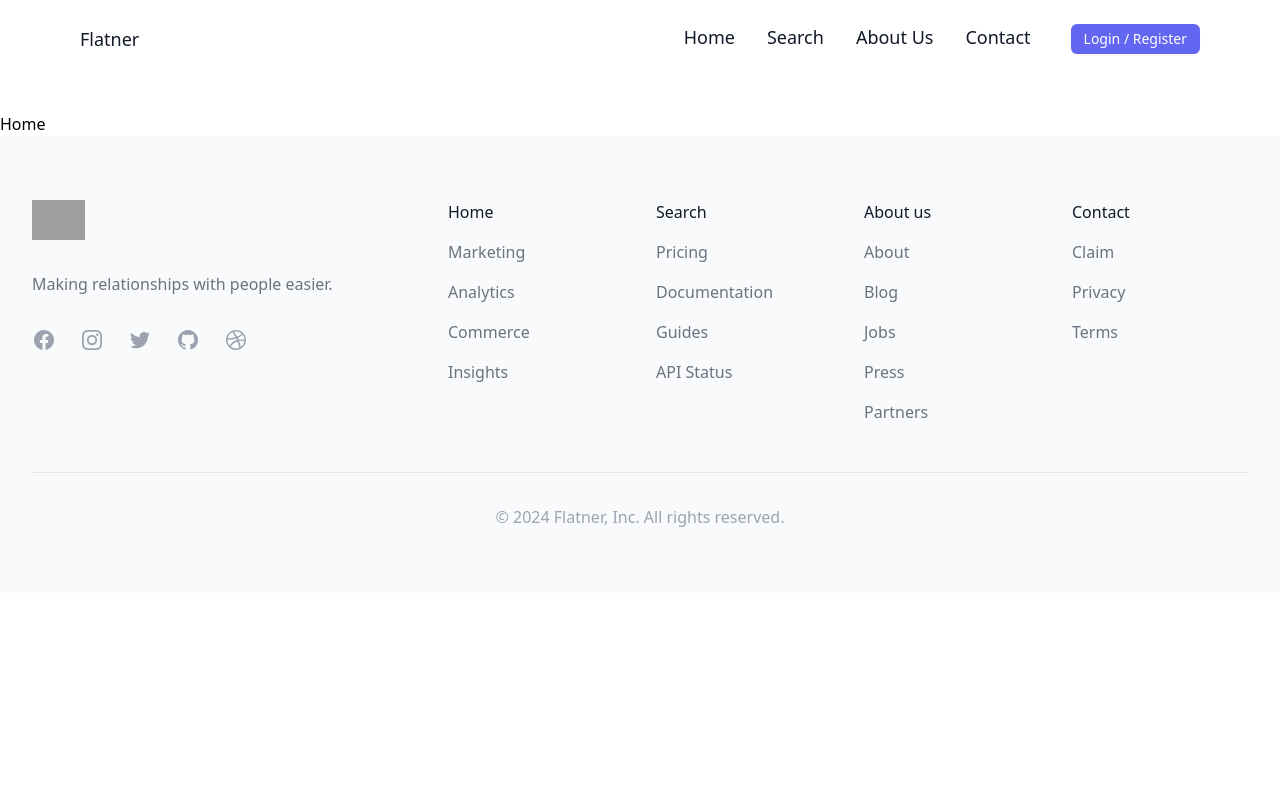
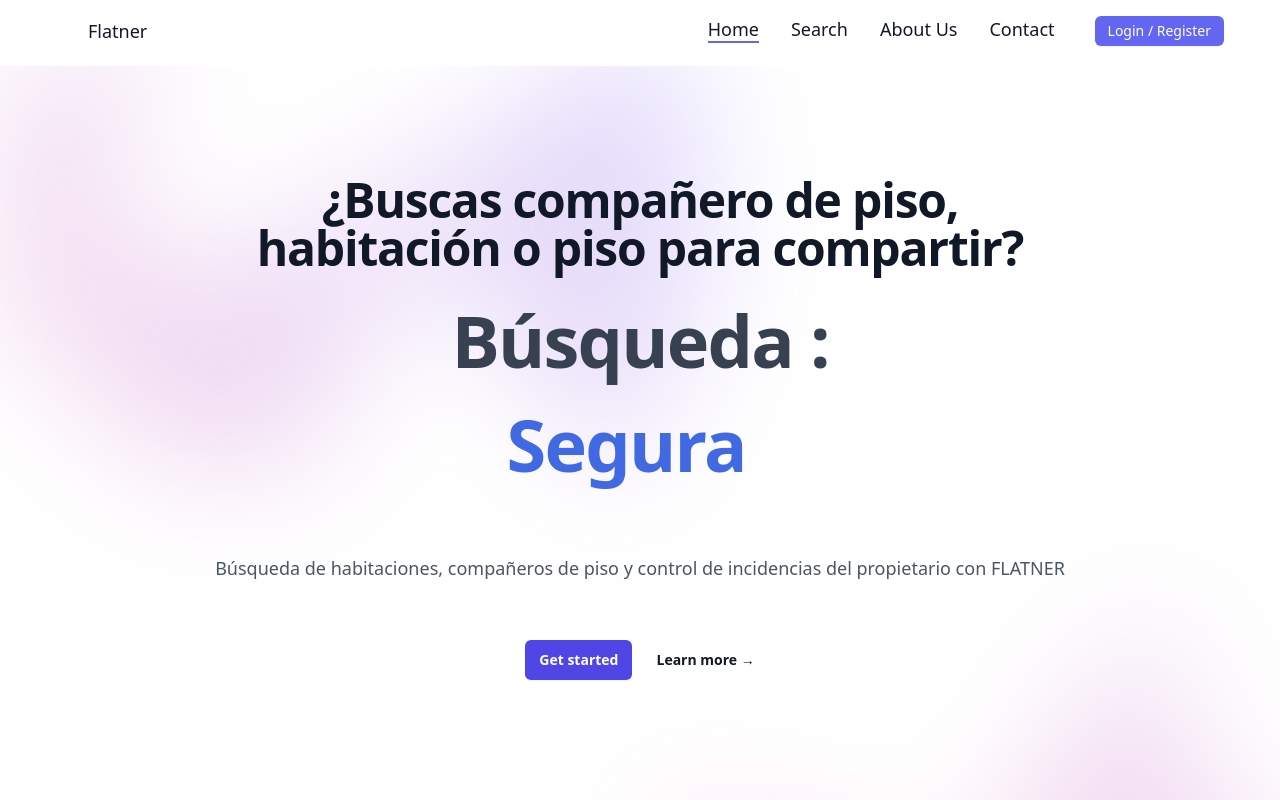
Before and after one commit to LuisenLou/MyFlatner, a React (Create React App) app: page / in a window 1280 px wide. Shown: the top 800 px of the page. Built offline with nearby package versions, Linux system fonts and the light colour scheme; grey boxes are pictures that could not be loaded.

Commit message:
added homeHeader wz tailwind

```diff
--- /dev/null
+++ b/src/components/home/Header.js
@@ -0,0 +1,48 @@
+import { Typewriter } from 'react-simple-typewriter'
+
+
+function Header(){
+
+    return(
+      <div class="relative isolate px-6 pt-14 lg:px-8">
+        <div class="absolute inset-x-0 -top-20 -z-10 transform-gpu overflow-hidden blur-3xl sm:-top-80" aria-hidden="true">
+          <div class="relative left-[calc(50%-11rem)] aspect-[1155/678] w-[36.125rem] -translate-x-1/2 rotate-[30deg] bg-gradient-to-tr from-[#ff80b5] to-[#9089fc] opacity-30 sm:left-[calc(50%-30rem)] sm:w-[72.1875rem]" style={{clipPath: "polygon(74.1% 44.1%, 100% 61.6%, 97.5% 26.9%, 85.5% 0.1%, 80.7% 2%, 72.5% 32.5%, 60.2% 62.4%, 52.4% 68.1%, 47.5% 58.3%, 45.2% 34.5%, 27.5% 76.7%, 0.1% 64.9%, 17.9% 100%, 27.6% 76.8%, 76.1% 97.7%, 74.1% 44.1%)" }}>
+          </div>
+        </div>
+        <div class="mx-auto max-w-4xl items-center sm:py-10 lg:py-2 px-5">
+          <div class="hidden sm:mb-8 sm:flex sm:justify-center">
+            <h2 class="text-4xl font-bold text-center tracking-tight text-gray-900 sm:text-5xl">
+               ¿Buscas compañero de piso, habitación o piso para compartir?</h2>
+          </div>
+          <div class="text-center pb-40">
+            <h1 class="text-4xl font-bold tracking-tight text-gray-700 pb-10 sm:text-7xl"> Búsqueda :
+              <div class="mb-8"></div>
+              <div style={{color:'royalblue', fontWeight:'bold'}}>
+                <Typewriter
+                  words={['Rápida', 'Fácil', 'Segura', ' Flatner']}
+                  loop={0}
+                  cursor
+                  cursorStyle='_'
+                  cursorColor='black'
+                  typeSpeed={40}
+                  deleteSpeed={40}
+                  delaySpeed={1500}
+                />
+              </div>
+            </h1>
+            <p class="mt-8 text-lg leading-8 text-gray-600"> Búsqueda de habitaciones, compañeros de piso y control de incidencias del propietario con FLATNER</p>
+            <div class="mt-14 flex items-center justify-center gap-x-6">
+              <a href="#" class="rounded-md bg-indigo-600 px-3.5 py-2.5 text-sm font-semibold text-white shadow-sm hover:bg-indigo-500 focus-visible:outline focus-visible:outline-2 focus-visible:outline-offset-2 focus-visible:outline-indigo-600">Get started</a>
+              <a href="#" class="text-sm font-semibold leading-6 text-gray-900">Learn more <span aria-hidden="true">→</span></a>
+            </div>
+          </div>
+        </div>
+        <div class="absolute inset-x-0 top-[calc(100%-13rem)] -z-10 transform-gpu overflow-hidden blur-3xl sm:top-[calc(100%-30rem)]" aria-hidden="true">
+          <div class="relative left-[calc(50%+3rem)] aspect-[1155/678] w-[36.125rem] -translate-x-1/2 bg-gradient-to-tr from-[#ff80b5] to-[#9089fc] opacity-30 sm:left-[calc(50%+36rem)] sm:w-[72.1875rem]" style={{clipPath: "polygon(74.1% 44.1%, 100% 61.6%, 97.5% 26.9%, 85.5% 0.1%, 80.7% 2%, 72.5% 32.5%, 60.2% 62.4%, 52.4% 68.1%, 47.5% 58.3%, 45.2% 34.5%, 27.5% 76.7%, 0.1% 64.9%, 17.9% 100%, 27.6% 76.8%, 76.1% 97.7%, 74.1% 44.1%)"}}>
+          </div>
+        </div>
+      </div>
+    )
+}
+
+export default Header;
--- a/src/components/navigation/Footer.js
+++ b/src/components/navigation/Footer.js
@@ -2,26 +2,20 @@ import { connect } from "react-redux";
 
 const navigation = {
     solutions: [
-      { name: 'Marketing', href: '#' },
-      { name: 'Analytics', href: '#' },
-      { name: 'Commerce', href: '#' },
+      { name: 'Job', href: '#' },
       { name: 'Insights', href: '#' },
     ],
     support: [
-      { name: 'Pricing', href: '#' },
-      { name: 'Documentation', href: '#' },
-      { name: 'Guides', href: '#' },
-      { name: 'API Status', href: '#' },
+      { name: 'Owner Guide', href: '#' },
+      { name: 'Tenant Guide', href: '#' },
+      { name: 'Map', href: '#' },
     ],
     company: [
-      { name: 'About', href: '#' },
-      { name: 'Blog', href: '#' },
-      { name: 'Jobs', href: '#' },
-      { name: 'Press', href: '#' },
+      { name: 'Information', href: '#' },
+      { name: 'Contact', href: '#' },
       { name: 'Partners', href: '#' },
     ],
     legal: [
-      { name: 'Claim', href: '#' },
       { name: 'Privacy', href: '#' },
       { name: 'Terms', href: '#' },
     ],
@@ -74,19 +68,6 @@ const navigation = {
           </svg>
         ),
       },
-      {
-        name: 'Dribbble',
-        href: '#',
-        icon: (props) => (
-          <svg fill="currentColor" viewBox="0 0 24 24" {...props}>
-            <path
-              fillRule="evenodd"
-              d="M12 2C6.48 2 2 6.48 2 12s4.48 10 10 10c5.51 0 10-4.48 10-10S17.51 2 12 2zm6.605 4.61a8.502 8.502 0 011.93 5.314c-.281-.054-3.101-.629-5.943-.271-.065-.141-.12-.293-.184-.445a25.416 25.416 0 00-.564-1.236c3.145-1.28 4.577-3.124 4.761-3.362zM12 3.475c2.17 0 4.154.813 5.662 2.148-.152.216-1.443 1.941-4.48 3.08-1.399-2.57-2.95-4.675-3.189-5A8.687 8.687 0 0112 3.475zm-3.633.803a53.896 53.896 0 013.167 4.935c-3.992 1.063-7.517 1.04-7.896 1.04a8.581 8.581 0 014.729-5.975zM3.453 12.01v-.26c.37.01 4.512.065 8.775-1.215.25.477.477.965.694 1.453-.109.033-.228.065-.336.098-4.404 1.42-6.747 5.303-6.942 5.629a8.522 8.522 0 01-2.19-5.705zM12 20.547a8.482 8.482 0 01-5.239-1.8c.152-.315 1.888-3.656 6.703-5.337.022-.01.033-.01.054-.022a35.318 35.318 0 011.823 6.475 8.4 8.4 0 01-3.341.684zm4.761-1.465c-.086-.52-.542-3.015-1.659-6.084 2.679-.423 5.022.271 5.314.369a8.468 8.468 0 01-3.655 5.715z"
-              clipRule="evenodd"
-            />
-          </svg>
-        ),
-      },
     ],
   }
 
@@ -120,7 +101,7 @@ function Footer(){
             <div className="mt-12 grid grid-cols-2 gap-8 xl:col-span-2 xl:mt-0">
               <div className="md:grid md:grid-cols-2 md:gap-8">
                 <div>
-                  <h3 className="text-base font-medium text-gray-900">Home</h3>
+                  <h3 className="text-base font-medium text-gray-900">Explore</h3>
                   <ul className="mt-4 space-y-4">
                     {navigation.solutions.map((item) => (
                       <li key={item.name}>
@@ -132,7 +113,7 @@ function Footer(){
                   </ul>
                 </div>
                 <div className="mt-12 md:mt-0">
-                  <h3 className="text-base font-medium text-gray-900">Search</h3>
+                  <h3 className="text-base font-medium text-gray-900">Resources</h3>
                   <ul className="mt-4 space-y-4">
                     {navigation.support.map((item) => (
                       <li key={item.name}>
@@ -146,7 +127,7 @@ function Footer(){
               </div>
               <div className="md:grid md:grid-cols-2 md:gap-8">
                 <div>
-                  <h3 className="text-base font-medium text-gray-900">About us</h3>
+                  <h3 className="text-base font-medium text-gray-900">About</h3>
                   <ul className="mt-4 space-y-4">
                     {navigation.company.map((item) => (
                       <li key={item.name}>
@@ -158,7 +139,7 @@ function Footer(){
                   </ul>
                 </div>
                 <div className="mt-12 md:mt-0">
-                  <h3 className="text-base font-medium text-gray-900">Contact</h3>
+                  <h3 className="text-base font-medium text-gray-900">Legal</h3>
                   <ul className="mt-4 space-y-4">
                     {navigation.legal.map((item) => (
                       <li key={item.name}>
--- a/src/components/navigation/Navbar.js
+++ b/src/components/navigation/Navbar.js
@@ -1,27 +1,25 @@
 import { connect } from "react-redux";
-import { Link } from "react-router-dom";
+import { NavLink } from "react-router-dom";
 
 function Navbar(){
     return (
-        <nav className="w-full py-6 top-0 transition duration-300 fixed ease-in-out z-50">
-            <div className="bg-white px-4 sm:px-6">
+        <nav className="w-full h-50 top-0 bg-white transition duration-300 fixed ease-in-out z-50">
+            <div className="ml-4 mt-2 mb-5 flex flex-wrap items-center justify-between sm:flex-nowrap md:px-14">
+                <div className="ml-4 mt-2">
                     {/*Have to be changed into img*/}
-            <div className="-ml-4 -mt-2 flex flex-wrap items-center justify-between sm:flex-nowrap md:px-14">
-                <div className="ml-4 mt-2">
                 <h3 className="text-lg font-medium leading-6 text-gray-900">Flatner</h3>
                 </div>
                 <div className="ml-4 mt-2 flex-shrink-0">
-                <Link to='/' className="text-lg inline-flex font-medium leading-6 text-gray-900 border-b-2 border-white hover:border-indigo-500 mx-4">Home</Link>
-                <Link to='/busqueda' className="text-lg inline-flex font-medium leading-6 text-gray-900 border-b-2 border-white hover:border-indigo-500 mx-4">Search</Link>
-                <Link to='/nosotros' className="text-lg inline-flex font-medium leading-6 text-gray-900 border-b-2 border-white hover:border-indigo-500 mx-4">About Us</Link>
-                <Link to='/contacto' className="text-lg inline-flex font-medium leading-6 text-gray-900 border-b-2 border-white hover:border-indigo-500 mx-4">Contact</Link>
+                    <NavLink to='/' className="text-lg inline-flex font-medium leading-6 text-gray-900 border-b-2 border-white hover:border-indigo-500 mx-4">Home</NavLink>
+                    <NavLink to='/busqueda' className="text-lg inline-flex font-medium leading-6 text-gray-900 border-b-2 border-white hover:border-indigo-500 mx-4">Search</NavLink>
+                    <NavLink to='/nosotros' className="text-lg inline-flex font-medium leading-6 text-gray-900 border-b-2 border-white hover:border-indigo-500 mx-4">About Us</NavLink>
+                    <NavLink to='/contacto' className="text-lg inline-flex font-medium leading-6 text-gray-900 border-b-2 border-white hover:border-indigo-500 mx-4">Contact</NavLink>
                     <button
                         type="button"
                         className="ml-6 w-full sm:w-auto relative px-8 py-4 inline-flex items-center rounded-md border sm:px-6 sm:py-6 md:px-4 md:py-2 lg:px-3 lg:py-1 border-transparent bg-indigo-500 px-4 py-2 text-sm font-medium text-white shadow-sm hover:bg-indigo-700 focus:outline-none focus:ring-2 focus:ring-indigo-500 focus:ring-offset-2"
                     >
                         Login / Register
                     </button>
-        </div>
                 </div>
             </div>
         </nav>
--- a/src/containers/pages/Home.tsx
+++ b/src/containers/pages/Home.tsx
@@ -1,6 +1,7 @@
 import Footer from "components/navigation/Footer";
 import Navbar from "components/navigation/Navbar";
 import Layout from "hocs/layouts/Layout";
+import Header from "components/home/Header"
 
 function Home(){
 
@@ -8,7 +9,7 @@ function Home(){
         <Layout>
             <Navbar/>
             <div className='pt-28'>
-                Home
+                <Header/>
             </div>
             <Footer/>
         </Layout>
--- a/src/styles/index.css
+++ b/src/styles/index.css
@@ -1,3 +1,8 @@
 @tailwind base;
 @tailwind components;
 @tailwind utilities;
+
+
+.active{
+    @apply border-indigo-500
+}
```
Lines whose indentation alone changed are shown as unchanged.
